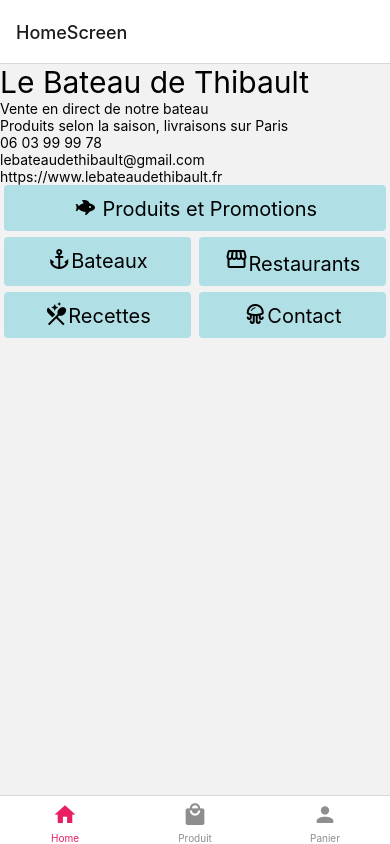
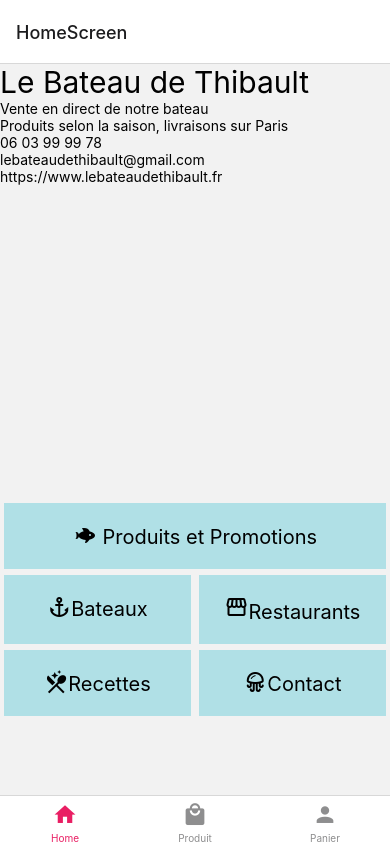
Before and after one commit to isabelleshao/LeBateauDeThibault, a React Native app: screen /HomeScreen in a window 390 px wide. Built offline with nearby package versions, Linux system fonts and the light colour scheme.

Commit message:
Update HomeScreen.js

```diff
--- a/src/screen/HomeScreen.js
+++ b/src/screen/HomeScreen.js
@@ -21,7 +21,7 @@ const HomeScreen = (props) => {
         <Text>https://www.lebateaudethibault.fr</Text>
       </View>
 
-      <View style={styles.container}>
+      <View style={styles.boutonsArea}>
         <TouchableOpacity
           style={styles.boutonProduitStyle}
           onPress={() => props.navigation.navigate("ProduitScreen")}
@@ -31,27 +31,19 @@ const HomeScreen = (props) => {
             Produits et Promotions
           </Text>
         </TouchableOpacity>
-
-        <View style={styles.boutonsArea}>
         <FlatList
           numColumns={2}
           data={[
             {
               key: "Bateaux",
               icon: (
-                  <MaterialCommunityIcons
-                    name="anchor"
-                    size={24}
-                    color="black"
-                  />
+                <MaterialCommunityIcons name="anchor" size={24} color="black" />
               ),
               action: console.log("testonPress"),
             },
             {
               key: "Restaurants",
-                icon: (
-                  <MaterialIcons name="storefront" size={24} color="black" />
-                ),
+              icon: <MaterialIcons name="storefront" size={24} color="black" />,
               action: console.log("testonPress"),
             },
             {
@@ -91,7 +83,6 @@ const HomeScreen = (props) => {
         />
       </View>
     </View>
-    </View>
   );
 };
 
@@ -99,26 +90,31 @@ const styles = StyleSheet.create({
   container: {
     flex: 1,
   },
+
+  description: {
+    flex: 3,
+  },
   text: {
     fontSize: 30,
   },
-  boutonsArea: {},
+  boutonsArea: {
+    flex: 2,
+    justifyContent: "flex-end",
+  },
 
   boutonProduitStyle: {
-    borderRadius: 4,
     marginHorizontal: "1%",
     marginBottom: 6,
     backgroundColor: "powderblue",
-    padding: 10,
+    padding: 20,
     width: "98%",
   },
 
   boutonGeneriqueStyle: {
-    borderRadius: 4,
     marginHorizontal: "1%",
     marginBottom: 6,
     backgroundColor: "powderblue",
-    padding: 10,
+    padding: 20,
     width: "48%",
   },
   boutonTexte: {
```
Lines whose indentation alone changed are shown as unchanged.
